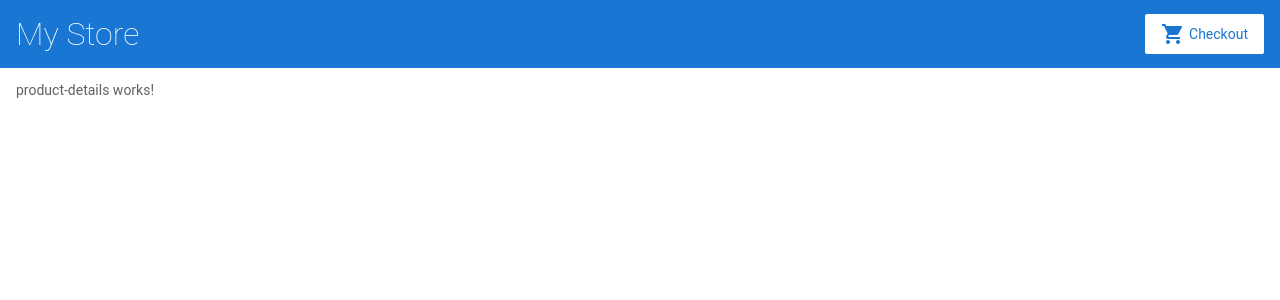
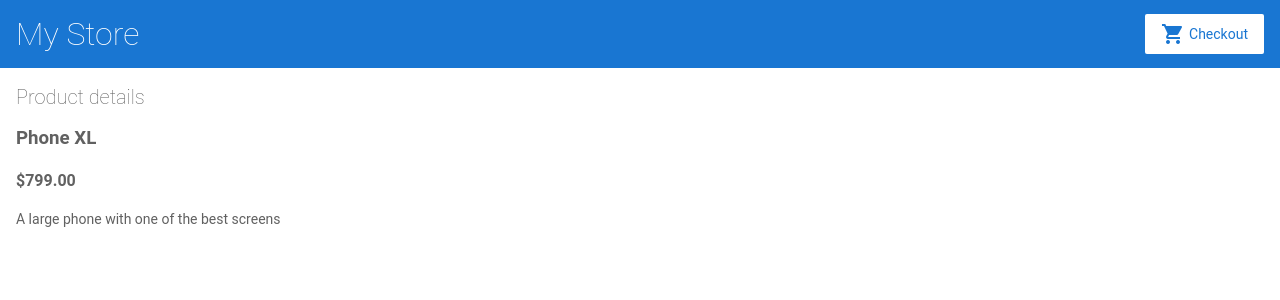
Before and after one commit to KmXK/AngularExample, an Angular app: page /products/1 in a window 1280 px wide. Shown: the top 300 px of the page. Built offline with nearby package versions, Linux system fonts and the light colour scheme.

Commit message:
Добавлено отображение свойств при клике на товар.

```diff
--- a/src/app/product-details/product-details.component.html
+++ b/src/app/product-details/product-details.component.html
@@ -1 +1,7 @@
-<p>product-details works!</p>
+<h2>Product details</h2>
+
+<div *ngIf="product">
+    <h3>{{ product.name }}</h3>
+    <h4>{{ product.price | currency }}</h4>
+    <p>{{ product.description }}</p>
+</div>
--- a/src/app/product-details/product-details.component.ts
+++ b/src/app/product-details/product-details.component.ts
@@ -14,6 +14,9 @@ export class ProductDetailsComponent implements OnInit {
   constructor(private route: ActivatedRoute) {}
 
   ngOnInit(): void {
-    this.route.snapshot.paramMap;
+    const paramMap = this.route.snapshot.paramMap;
+    const productId = Number(paramMap.get('productId'));
+
+    this.product = products.find(p => p.id === productId);
   }
 }
```
